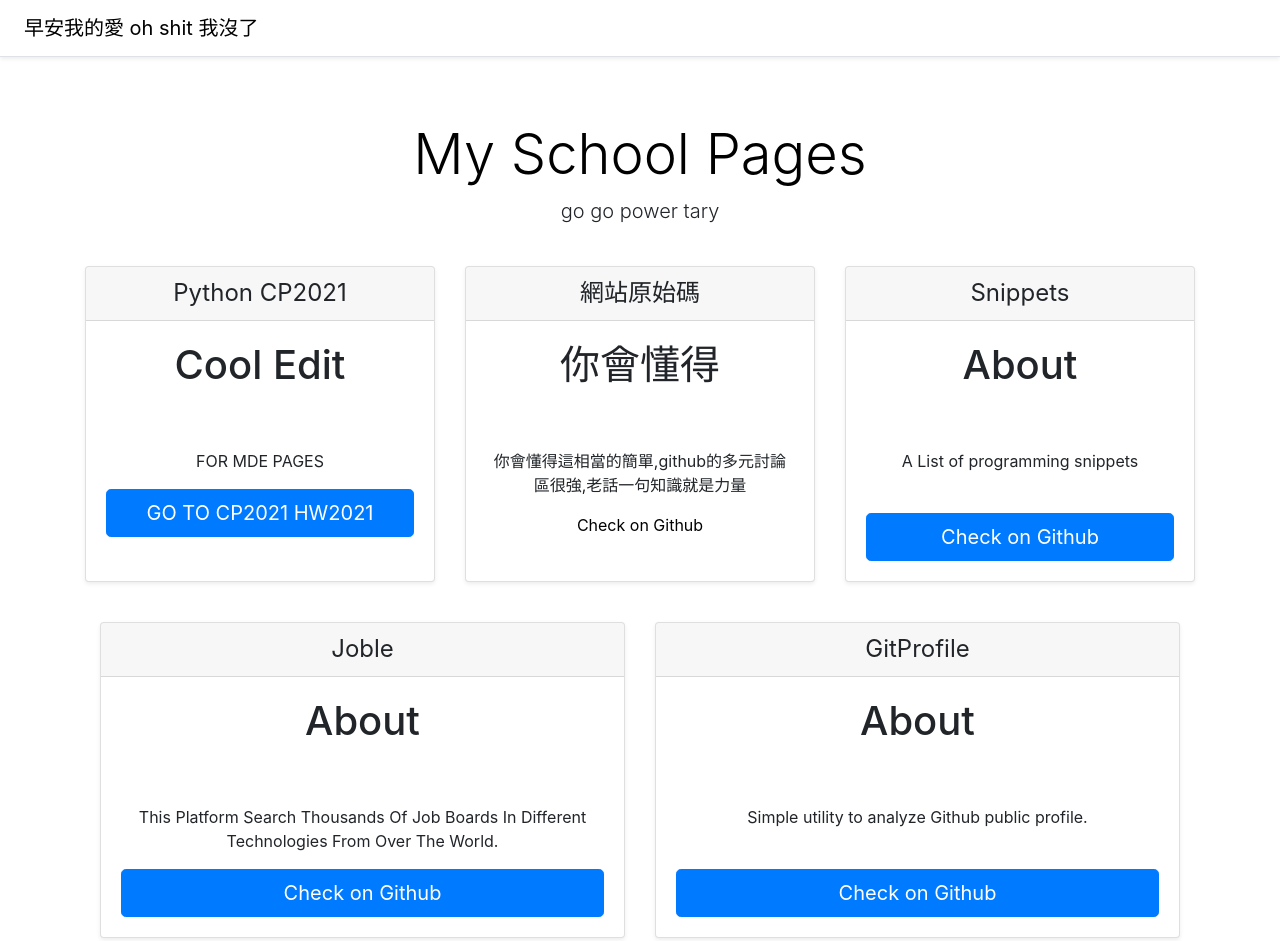
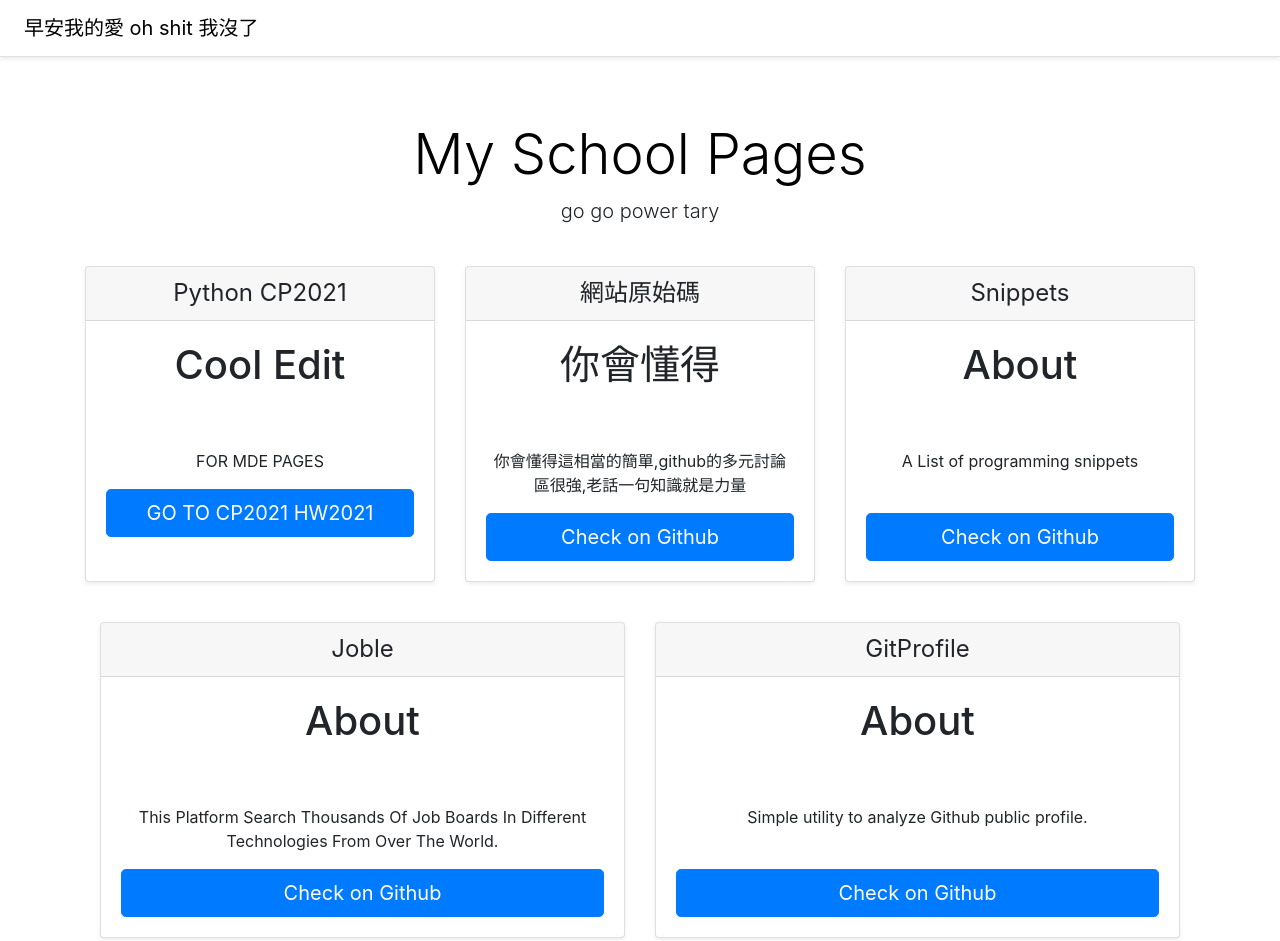
Before and after one commit to 40923129/HTML-edit-page, a plain HTML site: page index.html in a window 1280 px wide. Shown: the top 941 px of the page. Drawn offline with nearby package versions, Linux system fonts and the light colour scheme.

Commit message:
Update index.html

```diff
--- a/index.html
+++ b/index.html
@@ -77,7 +77,7 @@
         <br>
         <br>
         <p>你會懂得這相當的簡單,github的多元討論區很強,老話一句知識就是力量</p>
-        <a href="https://gist.githubusercontent.com/40923129/78db97563173003ee299531e3f0d3f57/raw/2772a543daf129a31dd935889f97fad8920526c1/pages"  target="_blank">Check on Github</a>
+        <a href="https://gist.githubusercontent.com/40923129/78db97563173003ee299531e3f0d3f57/raw/2772a543daf129a31dd935889f97fad8920526c1/pages" class="btn btn-lg btn-block btn-primary"  target="_blank">Check on Github</a>
       </div>
     </div>
     <div class="card mb-4 shadow-sm">
```
